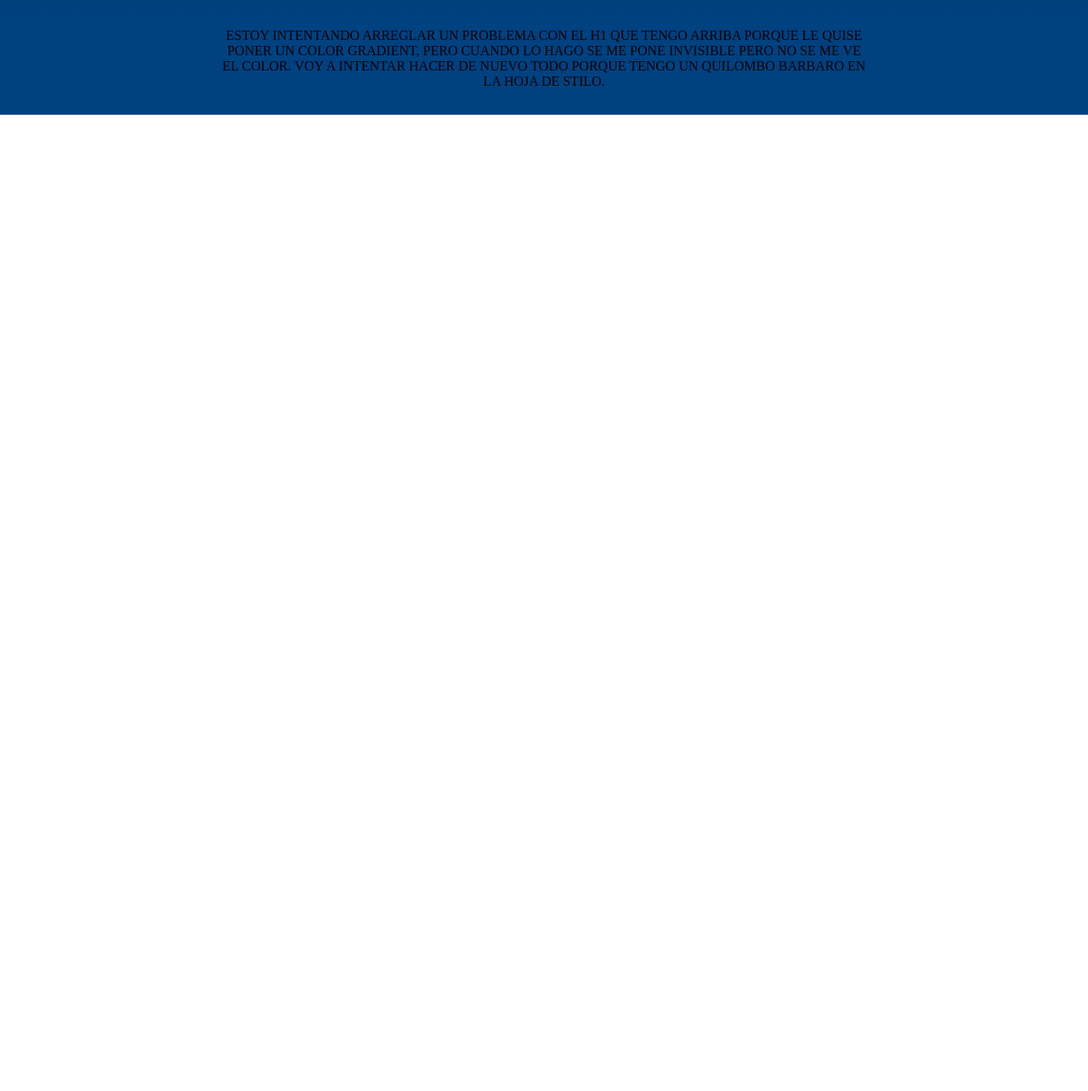
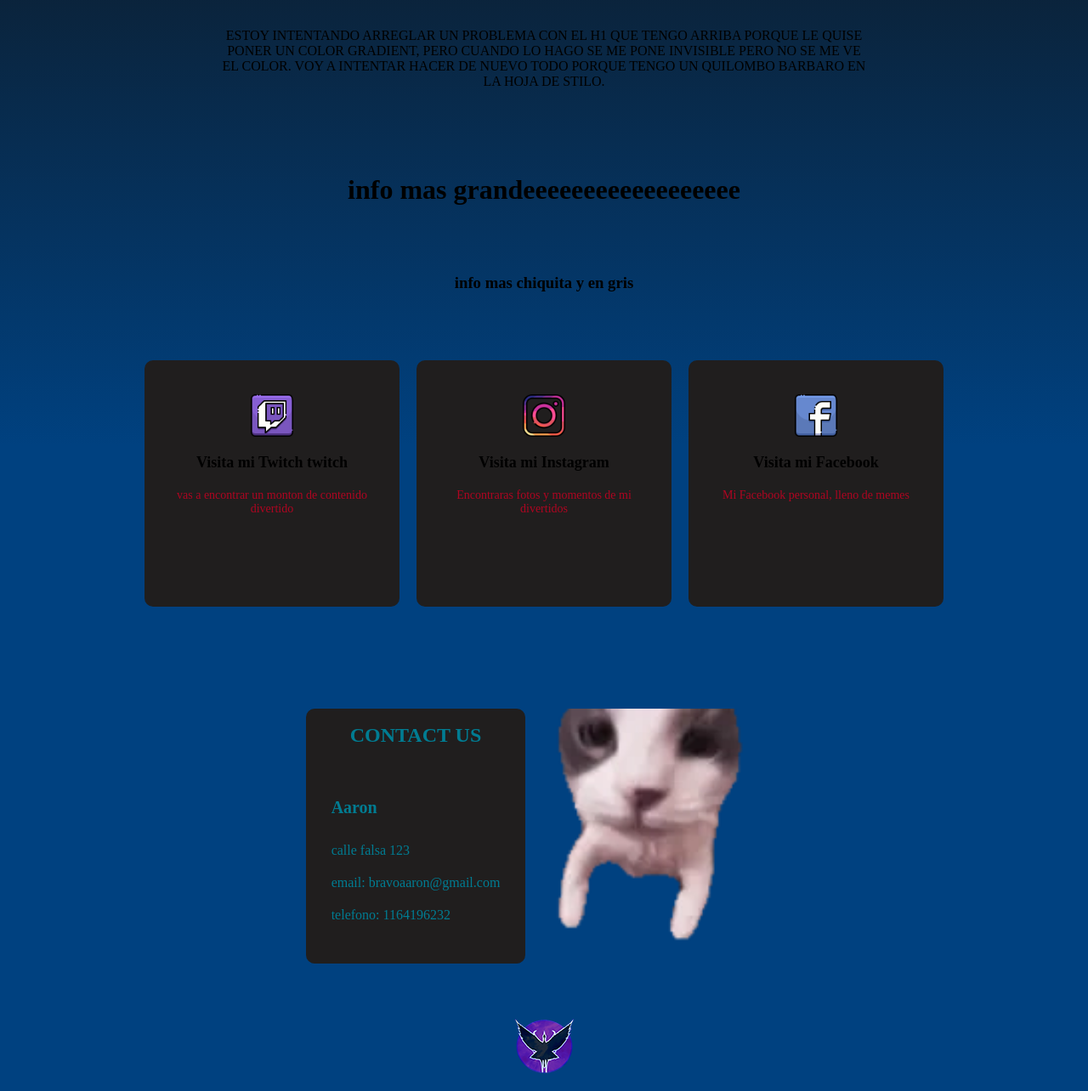
Before and after one commit to Aaronbravo/mypage2, a plain HTML site: page index.HTML in a window 1280 px wide. Shown: the part 392-1676 px from the top of the page at 85% size. Before the commit the page ends 800 px from the top, so only its background shows below. Drawn offline with Linux system fonts and the light colour scheme.

Commit message:
E4 realizada

```diff
--- /dev/null
+++ b/assets/mediaqueries.css
@@ -0,0 +1,67 @@
+@media (max-width:992px){
+.nav-list{
+    gap:15px;
+    font-size: 10px;
+
+}
+.nav-list li:first-child > a{
+    font-weight: 400;
+}
+
+}
+
+@media (max-width:576px){
+    .nav-list a{
+    font-size: 17px;
+    font-weight: 200;
+   }
+
+
+   #hero h1{
+
+    font-size: 30px;
+    width: 80%;
+    font-weight: 600;
+    min-width: 300px;
+
+}
+.text-izq a {
+    color: var(--blanco);
+    width: 90px;
+    padding: 8px 0px;
+    font-size: 14px;
+}
+.card-der{
+    display: none;
+}
+
+#footer-info{
+
+    display:flex;
+    flex-direction: column;
+    align-items: center;
+    justify-content: center;
+    text-align: center;
+    gap:2px;
+
+}
+.info-footer-div{
+    display: flex;
+    background: var(--gris-bt);
+    flex-direction: column;
+    align-items: center;
+    justify-content: center;
+    text-align: center;
+    height:300px;
+    width: 300px;
+    border-radius: 10px;
+
+}
+#info h2{
+    display: flex;
+    align-items: center;
+    text-align: center;
+    font-size: 23px;
+    font-weight: 600;
+}
+}
--- a/assets/style.css
+++ b/assets/style.css
@@ -26,6 +26,9 @@
 --copper-penny: #b76d68ff;
 
 }
+body{
+    background: linear-gradient(180deg, rgba(17,17,17,1) 5%, rgba(0,65,128,1) 78%);
+}
 
 /* header */
 header{
@@ -35,7 +38,7 @@ header{
     display: flex;
     justify-content: space-between;
     align-items: center;
-    height: 80px;
+    height: 65px;
     padding: 0px 40px; /*esto es para mover los bordes de los costados pero no de arriba y abajo*/
     position: fixed;
     top: 0;
@@ -59,7 +62,7 @@ justify-content: center;
 }
 
 .nav-list{
-    gap: 50px;
+    gap: 20px;
 }
 
 .nav-list a {
@@ -85,23 +88,28 @@ main{
     width: 100%;
 }
 
+/* section hero */
 #hero{
     margin-top: 80px;
     padding: 70px 0px;
-    max-width: 1200px;
+    max-width: 1400px;
     display: flex;
     justify-content: center;
     align-items: center;
 
 }
+#hero h1{
+    font-size: 48px;
+    width: 80%;
+    font-weight: 800;
+    min-width: 500px;
+    background: linear-gradient(to top, #30cfd0 3%, #cb2ae0);
+    color:transparent;
+    background-clip: text;
+    -webkit-background-clip: text;
+}
 
 .text-izq {
-    /* background: linear-gradient(to top #f432A2, #12D3F3);
-    color: transparent;
-    background-clip: text;
-    -webkit-background-clip: text;
-    border-radius: 3em;
-    padding: 3px; */
     display: flex;
     text-align: center;
     align-items: center;
@@ -110,23 +118,7 @@ main{
     width: 50%;
 
 }
-/* h1{
-    background: linear-gradient( top #f432a2, #12d3f3);
-    color:transparent;
-    background-clip: text;
-    -webkit-background-clip: text;
 
-    lo intento hacer ahi o ponerlo abajo ( text-izq h1 ) pero me hace lo mismo me lo pone transparente y ahi queda
-} */
-
-.text-izq h1{
-    font-size: 48px;
-    width: 80%;
-    min-width: 500px;
-    font-weight: 800;
-    color: #ae00b4;
-
-}
 
 .text-izq p {
 
@@ -138,14 +130,17 @@ main{
 .text-izq a {
 
     color: var(--blanco);
-    background-color: var(--black);
+    background: var(--black);
+    transition: all 0.5s ease;
     width: 120px;
     padding: 8px 0px;
     border-radius: 10px;
     font-size: 14px;
     text-align: center;
 
-
+}
+.text-izq a:hover{
+    background: var(--rojito-bt);
 }
 
 .a-izq{
@@ -153,9 +148,170 @@ main{
     gap: 30px;
 }
 
+
 .text-hero{
     display: flex;
     text-align: center;
     padding: 30px 20%;
 
 }
+
+/* section card */
+#info {
+    padding: 70px 0;
+    max-width: 1400px;
+    display: flex;
+    justify-content: center;
+    align-items: center;
+    flex-direction: column;
+    gap: 80px;
+}
+
+#info h2{
+    font-size: 32px;
+    font-weight: 800;
+}
+
+.info-card-conteiner{
+    display: flex;
+    justify-content: space-around;
+    align-items: flex-start;
+    flex-wrap: wrap;
+    gap: 20px;
+}
+
+.info-card{
+width: 300px;
+height: 290px;
+padding: 40px 30px;
+display: flex;
+flex-direction: column;
+align-items: center;
+text-align: center;
+background: var(--gris-bt);
+gap: 20px;
+border-radius: 10px;
+
+}
+
+.info-card img{
+    width: 50px;
+}
+
+.info-card h3{
+    font-weight: 600;
+    font-size: 18px;
+
+}
+
+.info-card p{
+    font-size: 14px;
+    font-weight: 300;
+    color: var(--rojito-bt);
+}
+/* SECTION CARD TERMINADA CREO! */
+
+
+
+/* ACA EMPIEZA EL FOOTER */
+/*
+footer{
+    background: var(--azule);
+    color: var(--blanco);
+    display: flex;
+    flex-direction: column;
+    justify-content: center;
+    align-items: center;
+    gap: 30px;
+    padding: 60px 0;
+
+}
+
+footer a,
+footer p {
+    color: var(--gris-bt);
+    font-weight: 300;
+    font-size: 14px;
+
+}
+
+footer span{
+    font-weight: 800;
+}
+
+.footer-link {
+    display:flex;
+    justify-content: center;
+    gap: 20px;
+
+} */
+
+
+#footer-info{
+    background: rgba(0,65,128,1);
+    display:  flex;
+    align-items: center;
+    justify-content: center;
+    text-align: center;
+    gap:2px;
+    padding: 50px;
+
+
+}
+
+.info-footer-div{
+    display: flex;
+    background: var(--gris-bt);
+    flex-direction: column;
+    align-items: center;
+    justify-content: center;
+    text-align: center;
+    max-width: 1200px;
+    height: 300px;
+    padding: 40px 30px;
+    border-radius: 10px;
+
+}
+#footer-info h2{
+    background: var(--gris-bt);
+    color: var(--celeste-text);
+
+}
+
+.caja-3{
+    display: flex;
+    font-size: 16px;
+    font-weight: 500;
+    color: #007c92;
+    gap: 30px;
+    padding: 30px 0;
+    justify-content: center;
+    text-align: start;
+}
+
+#footer-info p{
+    display: flex;
+    font-size: 20px;
+    font-weight: 700;
+    padding: 30px 0;
+}
+
+#footer-info ul{
+    display: flex;
+    flex-direction: column;
+    gap:20px
+}
+#footer-info img{
+    width: 300px;
+    height: 300px;
+    display: flex;
+    justify-content: center;
+    align-items: center;
+    border-radius: 10px;
+}
+.footer-img{
+    display: flex;
+    justify-content: center;
+    align-items: center;
+
+}
--- a/index.HTML
+++ b/index.HTML
@@ -5,6 +5,7 @@
     <meta http-equiv="X-UA-Compatible" content="IE=edge">
     <meta name="viewport" content="width=device-width, initial-scale=1.0">
     <link rel="stylesheet" href="./assets/style.css">
+    <link rel="stylesheet" href="./assets/mediaqueries.css">
     <title>nftnucba</title>
 </head>
 <body>
@@ -16,6 +17,7 @@
                         <li class="borderLi"><a href="https://github.com/Aaronbravo/mypage2">GIT-HUB</a></li>
                         <li class="borderLi"><a href="#">Sobre Mi</a></li>
                         <li class="borderLi"><a href="#">Contacto</a></li>
+                       </li>
                     </ul>
 
            </nav>
@@ -30,6 +32,7 @@
                             <a href="#">Mi twich</a>
                             <a href="#">Mi IG</a>
                         </div>
+
                     </div>
 
                     <div class="card-der">
@@ -38,7 +41,64 @@
                     </div>
             </section>
             <div class="text-hero"> ESTOY INTENTANDO ARREGLAR UN PROBLEMA CON EL H1 QUE TENGO ARRIBA PORQUE LE QUISE PONER UN COLOR GRADIENT, PERO CUANDO LO HAGO SE ME PONE INVISIBLE PERO NO SE ME VE EL COLOR. VOY A INTENTAR HACER DE NUEVO TODO PORQUE TENGO UN QUILOMBO BARBARO EN LA HOJA DE STILO. </div>
+            <section id="info">
+                <h2>info mas grandeeeeeeeeeeeeeeeeee</h2>
+
+                <h3>info mas chiquita y en gris</h3>
+                    <div class="info-card-conteiner">
+                            <div class="info-card">
+                                <img src="./assets/twitch.png" >
+                                <h3>Visita mi Twitch twitch</h3>
+                                <p>vas a encontrar un monton de contenido divertido</p>
+                            </div>
+
+                            <div class="info-card">
+                                 <img src="./assets/instagram.png">
+                                  <h3>Visita mi Instagram</h3>
+                                 <p>Encontraras fotos y momentos de mi divertidos</p>
+                            </div>
+                            <div class="info-card">
+                                 <img src="./assets/facebook.png" >
+                                 <h3>Visita mi Facebook</h3>
+                                   <p>Mi Facebook personal, lleno de memes</p>
+                            </div>
+                    </div>
+
+
+
+            </section>
         </main>
+        <footer>
+            <!-- <ul class="footer-link">
+                <li>Terminos de uso</li>
+                <li>Soporte</li>
+            </ul>
+            <div>
+
+                    <div class="conteiner-foo"></div>
+                    <p>Realizado con cariño y esfuerzo por <span>Aaron Bravo</span></p>
+
+            </div> -->
+            <section id="footer-info">
+                <div class="info-footer-div">
+                    <h2>CONTACT US</h2>
+                   <div class="caja-3">
+                    <div><p>Aaron</p>
+                        <ul><li>calle falsa 123</li>
+                            <li>email: bravoaaron@gmail.com</li>
+                            <li>telefono: 1164196232</li>
+                        </ul>
+                    </div>
+
+                   </div>
+                </div>
+
+                 <div><img src="./assets/CATKISS.webp" ></div>
+
+
+                </section>
+                <div class="footer-img"><img src="./assets/LOGOTORUCK.png" ></div>
+        </footer>
 
 </body>
 
```
Also changed, not shown: assets/CATKISS.webp (added), assets/facebook.png (added), assets/instagram.png (added), assets/twitch.png (added), assets/undraw_Pic_profile_re_lxn6.png (deleted).
